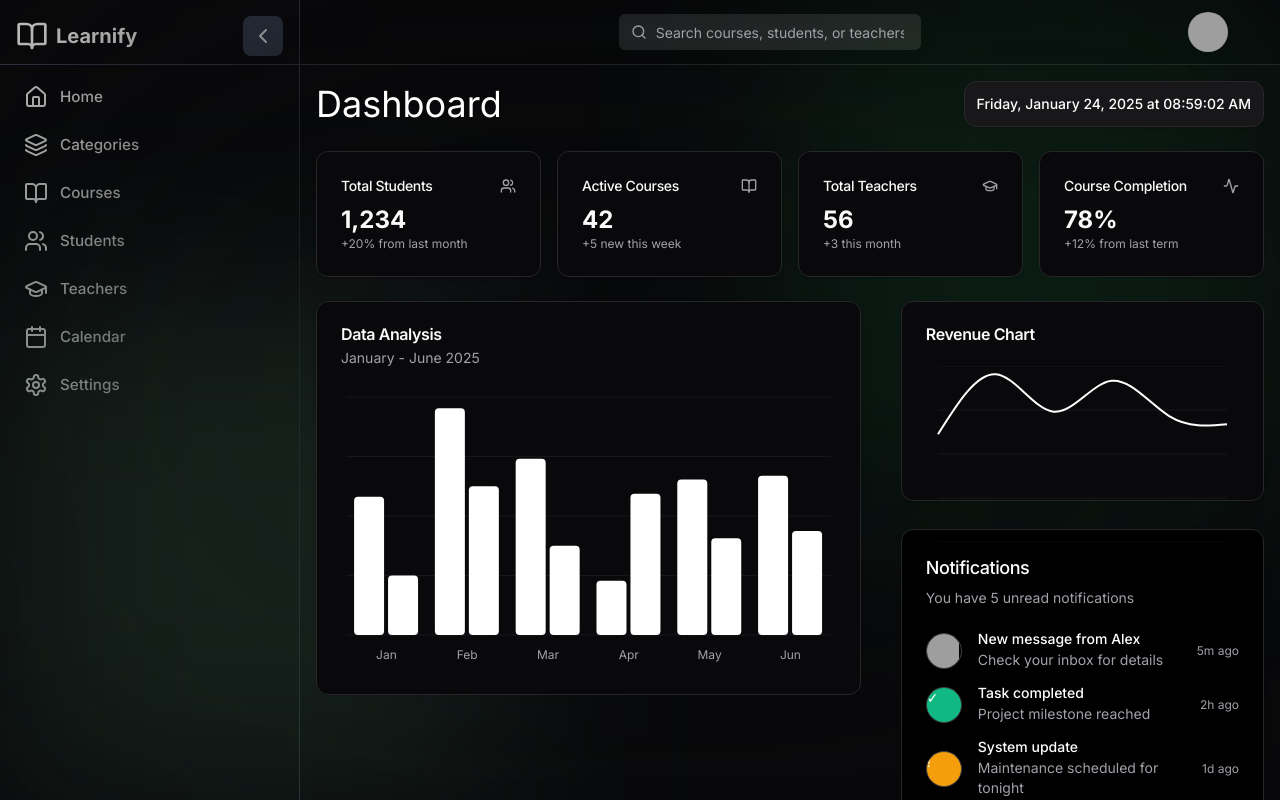
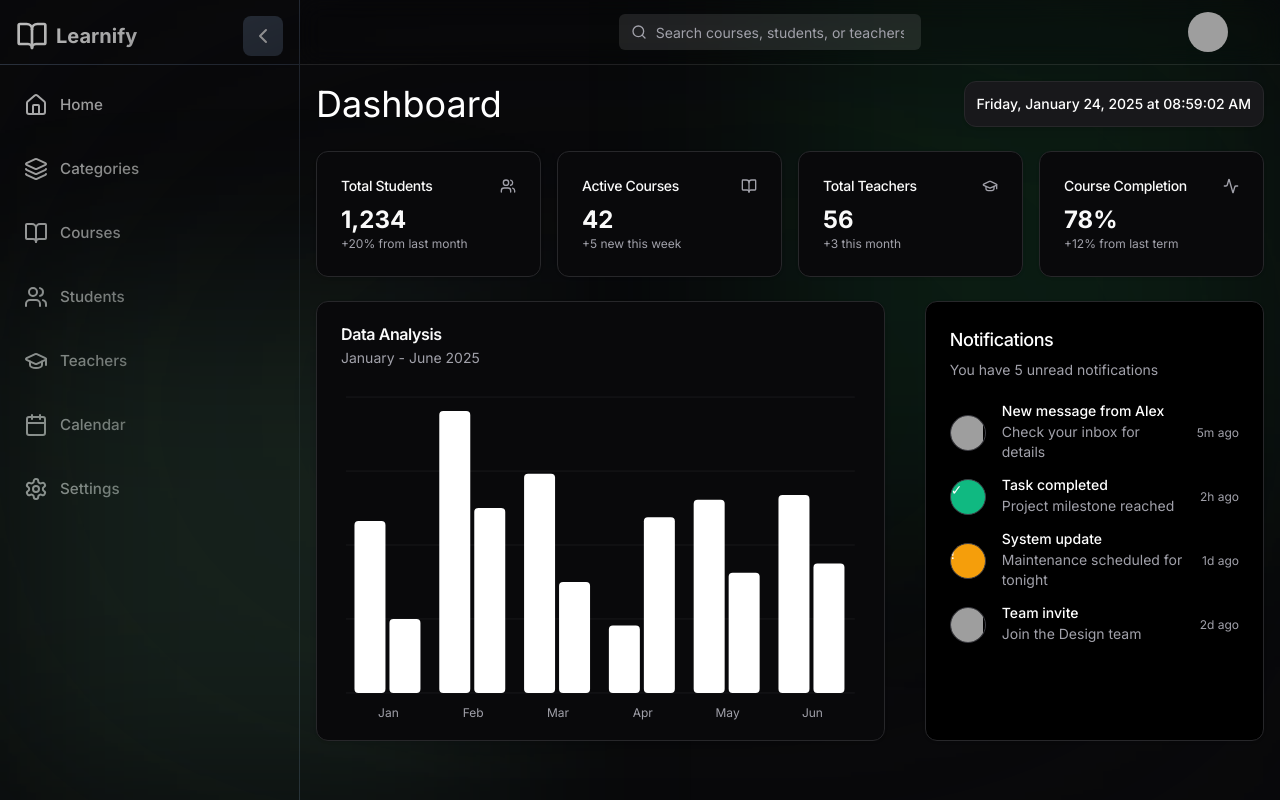
Before and after one commit to Techitus/Learning-Management-System, a Next.js app: page /admin in a window 1280 px wide. Built offline with nearby package versions, Linux system fonts and the light colour scheme; grey boxes are pictures that could not be loaded.

Commit message:
admin dashboard ui

```diff
--- a/app/(dashboard)/admin/page.tsx
+++ b/app/(dashboard)/admin/page.tsx
@@ -7,10 +7,10 @@
 
 export default function DashboardPage() {
   return (
-    <div className="space-y-6">
-       <div className='flex justify-between items-center'>
+    <div className="space-y-6 ">
+       <div className='md:flex space-y-6 md:space-y-0 justify-between items-center'>
        <div>
-          <h1 className='text-white text-4xl'>Dashboard</h1>
+          <h1 className='text-white text-4xl text-center md:text-start'>Dashboard</h1>
         </div>
        <div >
         <DateTimeCard/>
@@ -18,7 +18,7 @@
        </div>
 
        </div>
-      <div className="grid gap-4 md:grid-cols-2 lg:grid-cols-4">
+      <div className="grid gap-4 md:grid-cols-2 lg:grid-cols-4 ">
 
         <Card>
           <CardHeader className="flex flex-row items-center justify-between space-y-0 pb-2">
@@ -61,11 +61,11 @@
           </CardContent>
         </Card>
       </div>
-      <div className="flex w-full gap-10">
-  <div className="w-3/5">
+      <div className=" space-y-6 xl:space-y-0 xl:flex w-full gap-10">
+  <div className="w-full xl:w-3/5">
     <Chart />
   </div>
-  <div className="w-2/5 space-y-7">
+  <div className="w-full xl:w-2/5 2xl:space-y-7">
   <RevenueChart/>
     <Notifications />
   </div>
--- a/components/chart.tsx
+++ b/components/chart.tsx
@@ -37,13 +37,13 @@
 
 export function Chart() {
   return (
-    <Card>
+    <Card className='h-[55vh] 2xl:h-[61vh]'>
       <CardHeader>
         <CardTitle>Data Analysis</CardTitle>
         <CardDescription>January - June 2025</CardDescription>
       </CardHeader>
       <CardContent>
-        <ChartContainer config={chartConfig}>
+        <ChartContainer className="h-[42vh] 2xl:h-[50vh] w-full" config={chartConfig}>
           <BarChart accessibilityLayer data={chartData}>
             <CartesianGrid vertical={false} />
             <XAxis
--- a/components/layout/sidebar.tsx
+++ b/components/layout/sidebar.tsx
@@ -9,12 +9,18 @@
   Calendar,
   Settings,
   ChevronLeft,
-  Menu,
-  Layers
+  Layers,
+  Maximize
 } from 'lucide-react';
 import Link from 'next/link';
 import { usePathname } from 'next/navigation';
 import { useState } from 'react';
+import {
+  Tooltip,
+  TooltipContent,
+  TooltipProvider,
+  TooltipTrigger,
+} from "@/components/ui/tooltip";
 
 const sidebarLinks = [
   { name: 'Home', href: '/dashboard', icon: Home },
@@ -32,46 +38,66 @@
 
   return (
     <aside
-      className=" text-white h-screen min-w-[80px] transition-all duration-300"
+      className="text-white h-screen min-w-[80px] transition-all duration-300"
       style={{ width: expanded ? '300px' : '80px' }}
     >
-      <nav className="h-full flex flex-col  border-r border-gray-700 text-white">
-
+      <nav className="h-full flex flex-col border-r border-gray-700 text-white">
         <div className="p-4 pb-2 flex justify-between items-center border-b border-gray-700">
           <div className={cn("flex items-center gap-2", !expanded && "hidden")}>
             <BookOpen className="h-8 w-8 text-white" />
-            <span className="text-xl font-bold text-white">Learnify</span>
+            <span className="text-xl 2xl:text-3xl font-bold text-white">Learnify</span>
           </div>
           <button
             onClick={() => setExpanded((curr) => !curr)}
             className="p-2 rounded-lg bg-gray-700 hover:bg-gray-600 transition-colors"
           >
-            {expanded ? <ChevronLeft className="text-white" /> : <Menu className="text-white" />}
+            {expanded ? <ChevronLeft className="text-white" /> : <Maximize className="text-white" />}
           </button>
         </div>
 
+        <TooltipProvider delayDuration={0}>
           <ul className="flex-1 px-3 py-2 text-white">
             {sidebarLinks.map((item) => {
               const Icon = item.icon;
               return (
                 <li key={item.name}>
+                  {!expanded ? (
+                    <Tooltip>
+                      <TooltipTrigger asChild>
                         <Link
                           href={item.href}
                           className={cn(
-                    "flex items-center gap-3 p-3 rounded-lg transition-all text-white hover:bg-gray-700 hover:text-white",
+                            "flex items-center gap-3 p-3   rounded-lg transition-all text-white hover:bg-gray-700 hover:text-white",
                             pathname === item.href && "bg-gray-800 text-white font-semibold",
                             !expanded && "justify-center p-2"
                           )}
                         >
                           <Icon className="w-6 h-6 text-white" strokeWidth={2} />
-                  <span className={cn("text-[0.95rem] font-medium text-white", !expanded && "hidden")}>
+                        </Link>
+                      </TooltipTrigger>
+                      <TooltipContent side="right" className="bg-gray-800 text-white border-gray-700">
+                        {item.name}
+                      </TooltipContent>
+                    </Tooltip>
+                  ) : (
+                    <Link
+                      href={item.href}
+                      className={cn(
+                        "flex items-center gap-3 p-3 text-4xl rounded-lg transition-all text-white hover:bg-gray-700 hover:text-white",
+                        pathname === item.href && "bg-gray-800 text-white font-semibold"
+                      )}
+                    >
+                      <Icon className="w-6 h-6 text-white" strokeWidth={2} />
+                      <span className="text-[0.95rem] font-medium text-white">
                         {item.name}
                       </span>
                     </Link>
+                  )}
                 </li>
               );
             })}
           </ul>
+        </TooltipProvider>
       </nav>
     </aside>
   );
--- a/components/line-graph.tsx
+++ b/components/line-graph.tsx
@@ -1,6 +1,6 @@
 "use client"
 
-import { CartesianGrid, Line, LineChart,  } from "recharts"
+import { CartesianGrid, Line, LineChart } from "recharts"
 
 import {
   Card,
@@ -14,6 +14,7 @@
   ChartTooltip,
   ChartTooltipContent,
 } from "@/components/ui/chart"
+
 const chartData = [
   { month: "January", desktop: 196 },
   { month: "February", desktop: 305 },
@@ -32,22 +33,24 @@
 
 export function RevenueChart() {
   return (
-    <Card className="h-[200px]">
-      <CardHeader>
-        <CardTitle>Revenue Chart</CardTitle>
+    <Card className="hidden 2xl:block 2xl:h-[24vh] w-full">
+      <CardHeader className="pb-2">
+        <CardTitle className="text-sm">Revenue Chart</CardTitle>
       </CardHeader>
-      <CardContent>
-        <ChartContainer config={chartConfig}>
+      <CardContent className="h-full">
+        <ChartContainer className="w-full h-full" config={chartConfig}>
           <LineChart
-            accessibilityLayer
+            width={undefined} // Allow it to be responsive
+            height={200} // Set equivalent of h-[200px]
             data={chartData}
             margin={{
               left: 12,
               right: 12,
+              top: 5,
+              bottom: 5,
             }}
           >
-            <CartesianGrid vertical={false} />
-
+            <CartesianGrid vertical={false} strokeOpacity={0.5} />
             <ChartTooltip
               cursor={false}
               content={<ChartTooltipContent hideLabel />}
@@ -62,7 +65,6 @@
           </LineChart>
         </ChartContainer>
       </CardContent>
-
     </Card>
   )
 }
--- a/components/notification-card.tsx
+++ b/components/notification-card.tsx
@@ -1,15 +1,16 @@
+'use client'
 import { Avatar } from "@/components/ui/avatar"
 import { Card, CardContent, CardHeader, CardTitle } from "@/components/ui/card"
 import Image from "next/image"
 
 export default function Notifications() {
   return (
-    <Card className="bg-black text-white border-zinc-800">
+    <Card className="bg-black text-white border-zinc-800 h-full   2xl:h-[35vh]">
       <CardHeader>
         <CardTitle className="text-lg font-medium">Notifications</CardTitle>
         <p className="text-sm text-zinc-400">You have 5 unread notifications</p>
       </CardHeader>
-      <CardContent className="space-y-4">
+      <CardContent className="space-y-4 h-[15vh] 2xl:h-[25vh]">
         <div className="flex items-center space-x-4">
           <Avatar className="h-9 w-9 border border-zinc-700">
             <Image src="/placeholder.svg?height=32&width=32" alt="Avatar" width={32} height={32}/>
@@ -54,16 +55,7 @@
           <p className="text-xs text-zinc-400">2d ago</p>
         </div>
 
-        <div className="flex items-center space-x-4">
-          <Avatar className="h-9 w-9 border border-zinc-700">
-          <Image src="/placeholder.svg?height=32&width=32" alt="Avatar" width={32} height={32}/>
-          </Avatar>
-          <div className="flex-1 space-y-1">
-            <p className="text-sm font-medium leading-none">Project update</p>
-            <p className="text-sm text-zinc-400">New version deployed</p>
-          </div>
-          <p className="text-xs text-zinc-400">3d ago</p>
-        </div>
+
       </CardContent>
     </Card>
   )
--- /dev/null
+++ b/components/ui/tooltip.tsx
@@ -0,0 +1,32 @@
+"use client"
+
+import * as React from "react"
+import * as TooltipPrimitive from "@radix-ui/react-tooltip"
+
+import { cn } from "@/lib/utils"
+
+const TooltipProvider = TooltipPrimitive.Provider
+
+const Tooltip = TooltipPrimitive.Root
+
+const TooltipTrigger = TooltipPrimitive.Trigger
+
+const TooltipContent = React.forwardRef<
+  React.ElementRef<typeof TooltipPrimitive.Content>,
+  React.ComponentPropsWithoutRef<typeof TooltipPrimitive.Content>
+>(({ className, sideOffset = 4, ...props }, ref) => (
+  <TooltipPrimitive.Portal>
+    <TooltipPrimitive.Content
+      ref={ref}
+      sideOffset={sideOffset}
+      className={cn(
+        "z-50 overflow-hidden rounded-md bg-primary px-3 py-1.5 text-xs text-primary-foreground animate-in fade-in-0 zoom-in-95 data-[state=closed]:animate-out data-[state=closed]:fade-out-0 data-[state=closed]:zoom-out-95 data-[side=bottom]:slide-in-from-top-2 data-[side=left]:slide-in-from-right-2 data-[side=right]:slide-in-from-left-2 data-[side=top]:slide-in-from-bottom-2",
+        className
+      )}
+      {...props}
+    />
+  </TooltipPrimitive.Portal>
+))
+TooltipContent.displayName = TooltipPrimitive.Content.displayName
+
+export { Tooltip, TooltipTrigger, TooltipContent, TooltipProvider }
--- a/package.json
+++ b/package.json
@@ -13,6 +13,7 @@
     "@radix-ui/react-dropdown-menu": "^2.1.5",
     "@radix-ui/react-slot": "^1.1.1",
     "@radix-ui/react-toast": "^1.2.6",
+    "@radix-ui/react-tooltip": "^1.1.8",
     "class-variance-authority": "^0.7.1",
     "clsx": "^2.1.1",
     "dotenv": "^16.4.7",
```
Also changed, not shown: 1 other file (tests, documents, lock files or other folders). Lines whose indentation alone changed are shown as unchanged.
